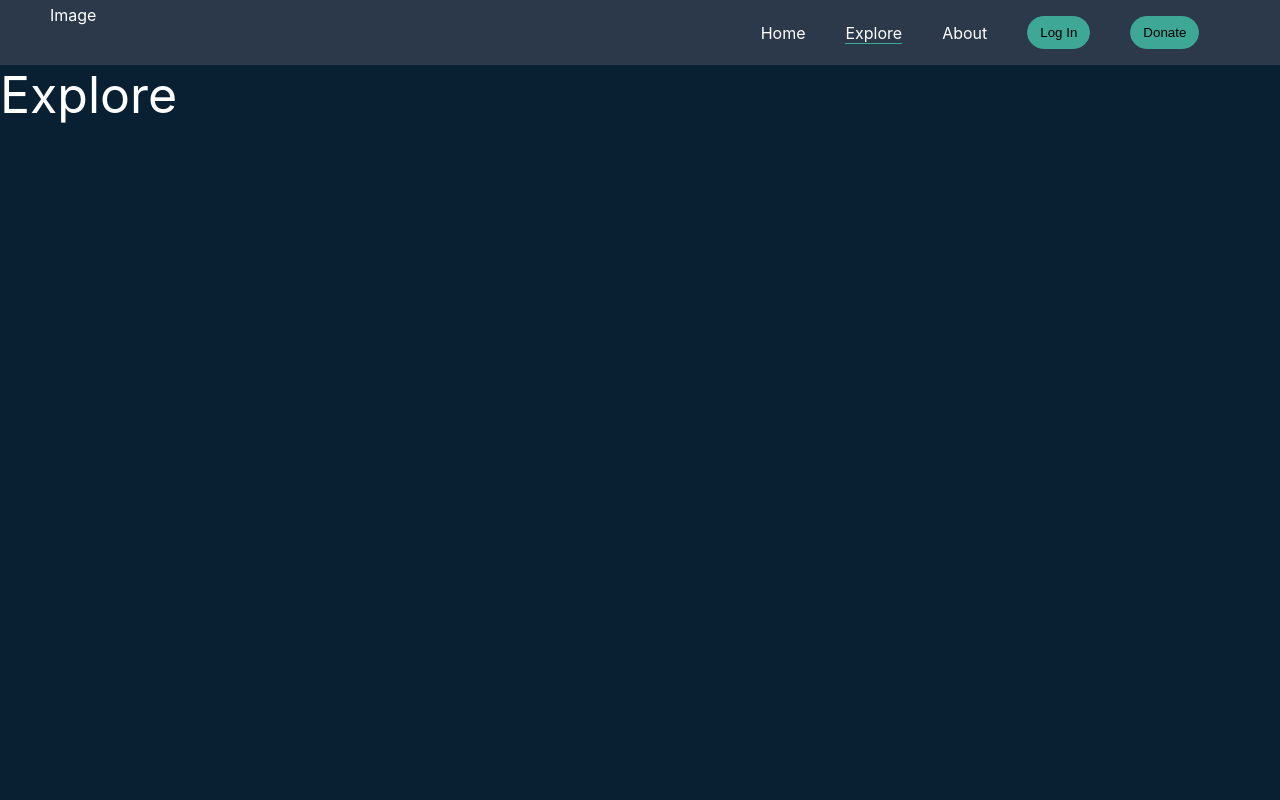
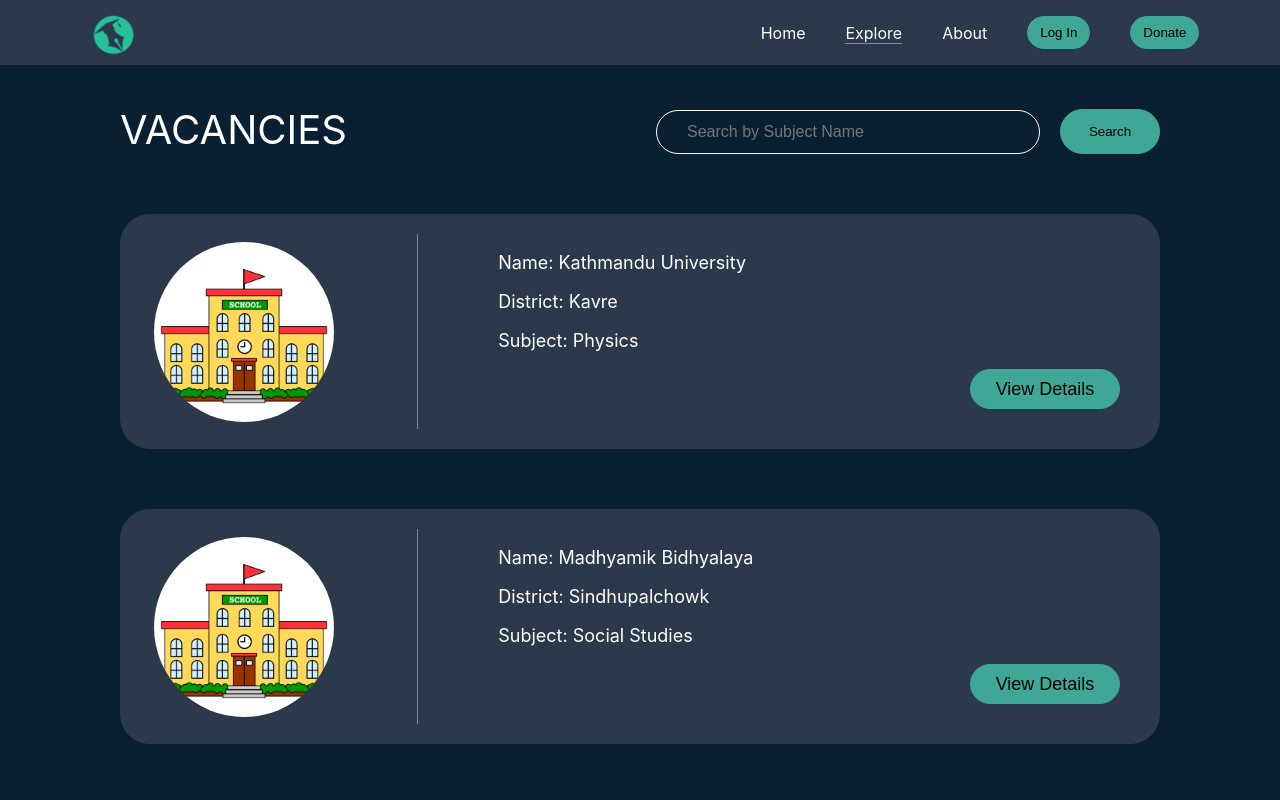
Before and after one commit to manidumaru/Call-for-Tutor, a React (Create React App) app in the folder project/: page /explore in a window 1280 px wide. Shown: the top 800 px of the page. Built offline with nearby package versions, Linux system fonts and the light colour scheme.

Commit message:
Explore page Done

```diff
--- a/project/src/App.js
+++ b/project/src/App.js
@@ -5,14 +5,16 @@ import About from "./components/About/About";
 import Explore from "./components/Explore/Explore";
 import "./App.css";
 import LogIn from "./components/LogIn/LogIn";
-
+import logo from "./assets/aboutus.png"
 import SignUp from "./components/LogIn/SignUp";
 function App() {
   return (
     <div>
       <div className="navbar">
         <div className="image">
-          <div className="navbar-image">Image</div>
+          <div className="navbar-image">
+            <img src={logo} alt=""></img>
+          </div>
         </div>
         <div className="links">
           <ul>
--- a/project/src/components/Explore/Explore.css
+++ b/project/src/components/Explore/Explore.css
@@ -1,4 +1,39 @@
-.Explore {
-    font-size: 50px;
+.explore-main {
+    margin:40px 120px 30px 120px;
     color:white;
 }
+
+.heading {
+    display:flex;
+    margin-bottom: 50px;
+}
+
+.opportunities {
+    flex:1;
+    font-size:40px;
+}
+
+.search-bar {
+    flex:1;
+    display:flex;
+    justify-content: flex-end;
+    align-items: flex-end;
+}
+
+.input-holder input {
+    height:40px;
+    width:350px;
+    padding-left:30px;
+    border-radius: 50px;
+    color:white;
+    font-size:16px;
+    border:1px solid white;
+    background-color: #082032;
+}
+
+.search-btn {
+    height:45px;
+    width:100px;
+    border-radius:50px;
+    margin-left: 20px;
+}
--- a/project/src/components/Explore/Explore.js
+++ b/project/src/components/Explore/Explore.js
@@ -1,97 +1,44 @@
 import "./Explore.css";
+import VacancyCard from "./VacancyCard";
 
 function Explore() {
-  return <div className="Explore">Explore</div>;
+
+  const vacancies = [
+    {
+      Name: "Kathmandu University",
+      District: "Kavre",
+      Subject: "Physics",
+    },
+    {
+      Name: "Madhyamik Bidhyalaya",
+      District: "Sindhupalchowk",
+      Subject: "Social Studies",
+    },
+    {
+      Name:"Alfa Secondary School",
+      District: "Morang",
+      Subject: "English",
+    }
+  ]
+
+  return (
+    <div class="explore-main">
+      <div className="heading">
+        <div className="opportunities">VACANCIES</div>
+        <div className="search-bar">
+          <div className="input-holder">
+            <input type="text" placeholder="Search by Subject Name"></input>
+          </div>
+          <div className="search-btn-holder">
+            <button className="search-btn">Search</button>
+          </div>
+        </div>
+      </div>
+      <VacancyCard vacancy={vacancies[0]}></VacancyCard>
+      <VacancyCard vacancy={vacancies[1]}></VacancyCard>
+      <VacancyCard vacancy={vacancies[2]}></VacancyCard>
+    </div>
+  );
 }
 
 export default Explore;
-// import React, { useState } from "react";
-// import Modal from "../UI/Modal";
-// // import "./LogIn.css";
-// import loginImage from "../../assets/loginImage.png";
-
-// const Explore = (props) => {
-//   const [userDetails, setUserDetails] = useState({
-//     userEmail: "",
-//     userPassword: "",
-//     userName: "",
-//   });
-
-//   const submitHandler = (event) => {
-//     event.preventDefault();
-//     console.log(userDetails);
-//   };
-
-//   return (
-//     <Modal onClick>
-//       <div className="login_parent">
-//         <div className="login_child1">
-//           <img src={loginImage} alt="login "></img>
-//         </div>
-//         <div className="login_child2">
-//           <form onSubmit={submitHandler}>
-//             <div className="form-inner">
-//               <div className="login_topic">
-//                 <h2>Call For Tutor</h2>
-//               </div>
-//               <div className="form-group">
-//                 <label htmlFor="email">Email:</label>
-//                 <input
-//                   type="email"
-//                   name="email"
-//                   id="email"
-//                   value={userDetails.userEmail}
-//                   onChange={(e) =>
-//                     setUserDetails({
-//                       ...userDetails,
-//                       userEmail: e.target.value,
-//                     })
-//                   }
-//                 ></input>
-//               </div>
-//               <div className="form-group">
-//                 <label htmlFor="username">Email:</label>
-//                 <input
-//                   type="text"
-//                   name="username"
-//                   id="username"
-//                   value={userDetails.userName}
-//                   onChange={(e) =>
-//                     setUserDetails({
-//                       ...userDetails,
-//                       userName: e.target.value,
-//                     })
-//                   }
-//                 ></input>
-//               </div>
-//               <div className="form-group">
-//                 <label htmlFor="password">Password:</label>
-//                 <input
-//                   type="password"
-//                   name="password"
-//                   id="password"
-//                   value={userDetails.userPassword}
-//                   onChange={(e) =>
-//                     setUserDetails({
-//                       ...userDetails,
-//                       userPassword: e.target.value,
-//                     })
-//                   }
-//                 ></input>
-//               </div>
-//               <button type="submit">Sign Up</button>
-//             </div>
-//           </form>
-//           <div className="login_noacc">
-//             <h5>Already have an account?</h5>
-//             <div className="logintosign">
-//               <h5> Log In</h5>
-//             </div>
-//           </div>
-//         </div>
-//       </div>
-//     </Modal>
-//   );
-// };
-
-// export default Explore;
--- /dev/null
+++ b/project/src/components/Explore/VacancyCard.js
@@ -0,0 +1,24 @@
+import school from "../../assets/school.png";
+import "./vacancycard.css"
+
+function VacancyCard(props) {
+    return(
+        <div className="vacancy-Card">
+            <div className="vacancy-image">
+                <img src={school} alt=""></img>
+            </div>
+            <div className="vacancy-description">
+                <div className="description">
+                    <p>Name: {props.vacancy.Name}</p>
+                    <p>District: {props.vacancy.District}</p>
+                    <p>Subject: {props.vacancy.Subject}</p>
+                </div>
+                <div className="view-details-btn">
+                    <button>View Details</button>
+                </div>
+            </div>
+        </div>
+    );
+}
+
+export default VacancyCard;
--- /dev/null
+++ b/project/src/components/Explore/vacancycard.css
@@ -0,0 +1,43 @@
+.vacancy-Card {
+    display:flex;
+    background-color: #2C394B;
+    margin:60px 0px 60px 0px;
+    padding:20px 0px 20px 0px;
+    border-radius: 30px;
+}
+
+.vacancy-image {
+    flex:1;
+    display:flex;
+    justify-content: center;
+    align-items: center;
+}
+
+.vacancy-image img {
+    height:180px;
+    width:auto;
+    border-radius: 50%;
+}
+
+.vacancy-description {
+    flex:3;
+    margin-left:50px;
+    border-left:1px solid #3FA796
+}
+
+.description {
+    font-size:18px;
+    opacity: 3;
+}
+
+.view-details-btn {
+    display:flex;
+    justify-content: flex-end;
+    margin: 0px 40px 20px 0px;
+}
+
+.view-details-btn button {
+    height:40px;
+    width:150px;
+    font-size:18px;
+}
--- a/project/src/components/Homepage/CurrProg.css
+++ b/project/src/components/Homepage/CurrProg.css
@@ -13,6 +13,7 @@
 .event-banner {
     color:white;
     display:flex;
+    flex-wrap: wrap;
     margin-top:20px;
     border-radius: 50px;
     background-color: #2C394B;
--- a/project/src/components/Homepage/MainHome.css
+++ b/project/src/components/Homepage/MainHome.css
@@ -6,6 +6,7 @@
 
 .flyer {
     display:flex;
+    flex-wrap:wrap;
     color:white;
     margin:0px 120px 50px 120px;
 }
--- a/project/src/components/Homepage/features.css
+++ b/project/src/components/Homepage/features.css
@@ -12,6 +12,7 @@
 
 .Features {
     display: flex;
+    flex-wrap: wrap;
     margin:0px 90px 0px 100px;
 }
 
```
Also changed, not shown: project/src/assets/school.png (added).
